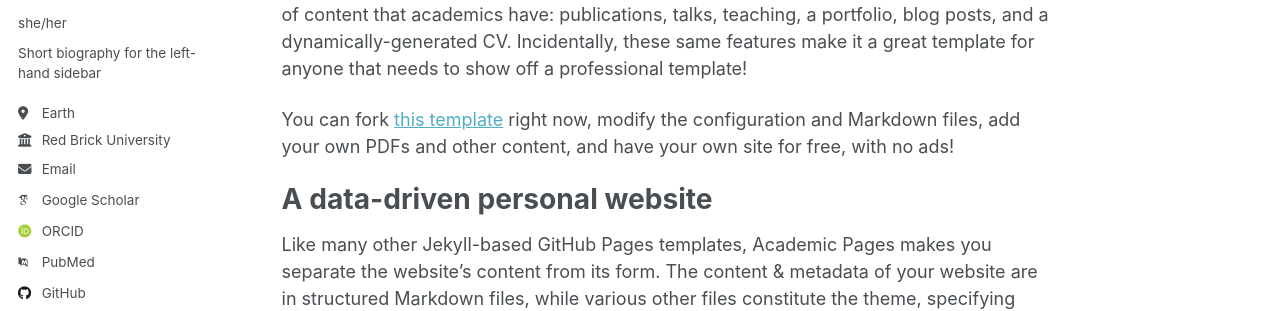
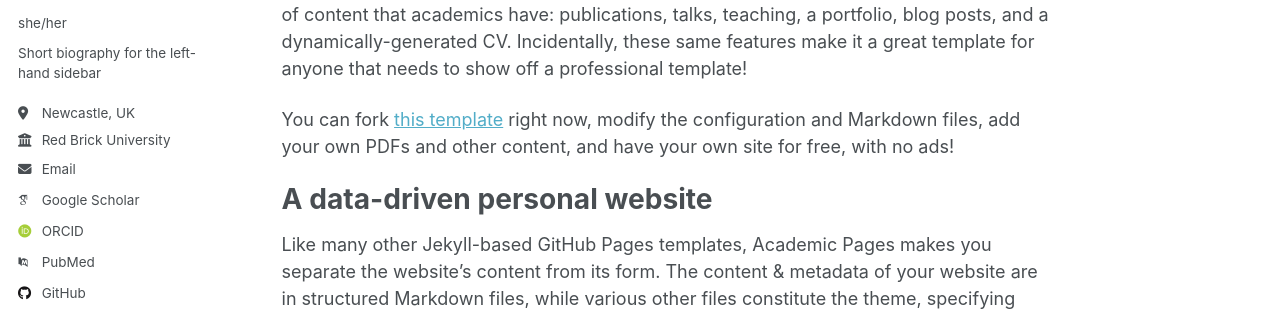
Before and after one commit to MengPan-chem/meng_academicpages.github.io, a Jekyll site: the page built from _pages/about.md, in a window 1280 px wide. Shown: the part 303-614 px from the top of the page. Built offline with Jekyll 4.4.1, drawn with Linux system fonts in a browser that asks for light colours; some web fonts are replaced; a script that is not in the unit is left out.

Commit message:
Update _config.yml

```diff
--- a/_config.yml
+++ b/_config.yml
@@ -26,7 +26,7 @@ author:
   name             : "Your Sidebar Name"
   pronouns         : "she/her"
   bio              : "Short biography for the left-hand sidebar"
-  location         : "Earth"
+  location         : "Newcastle, UK"
   employer         : "Red Brick University"
   uri              : # URL
   email            : "mengpan77@gmail.com"
```
